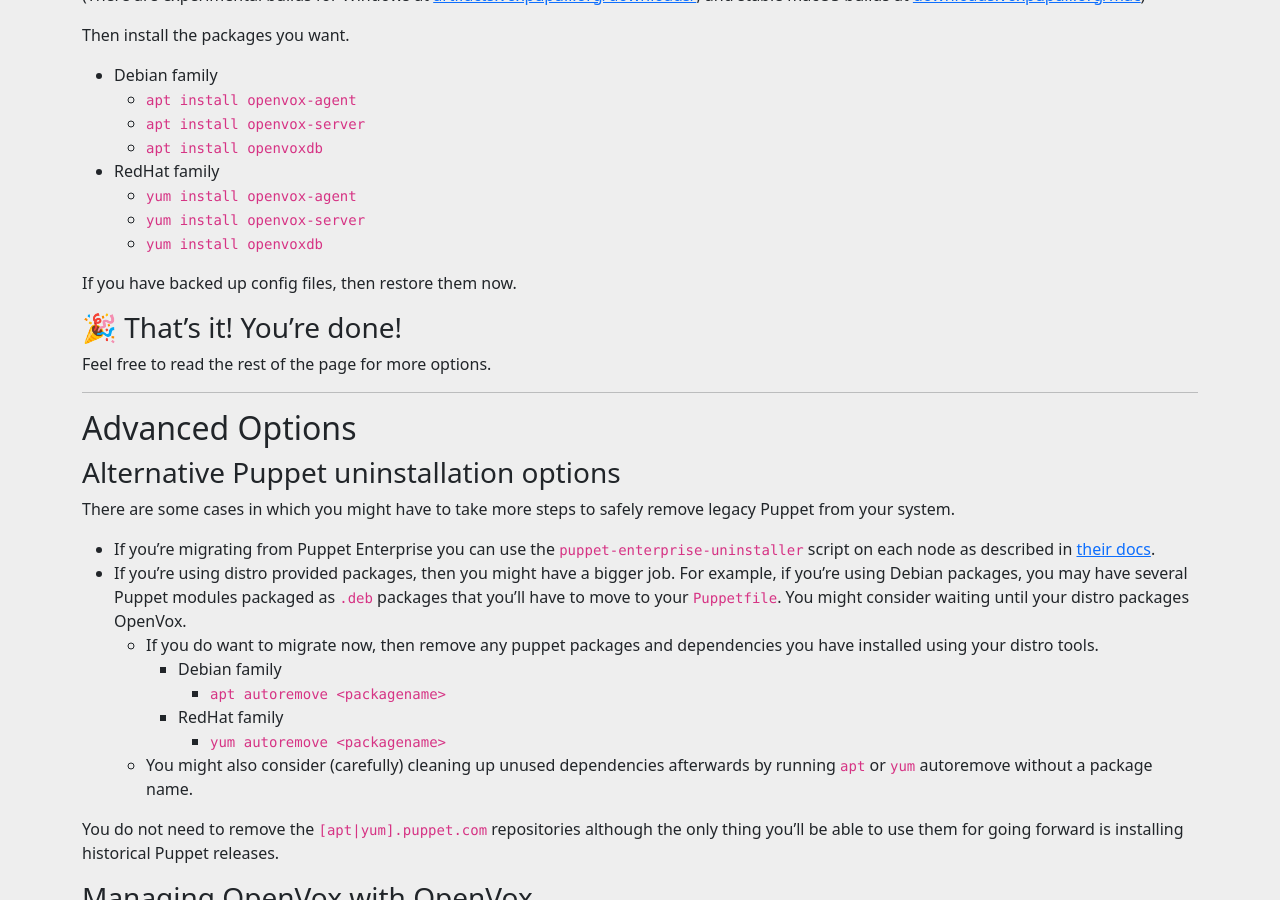
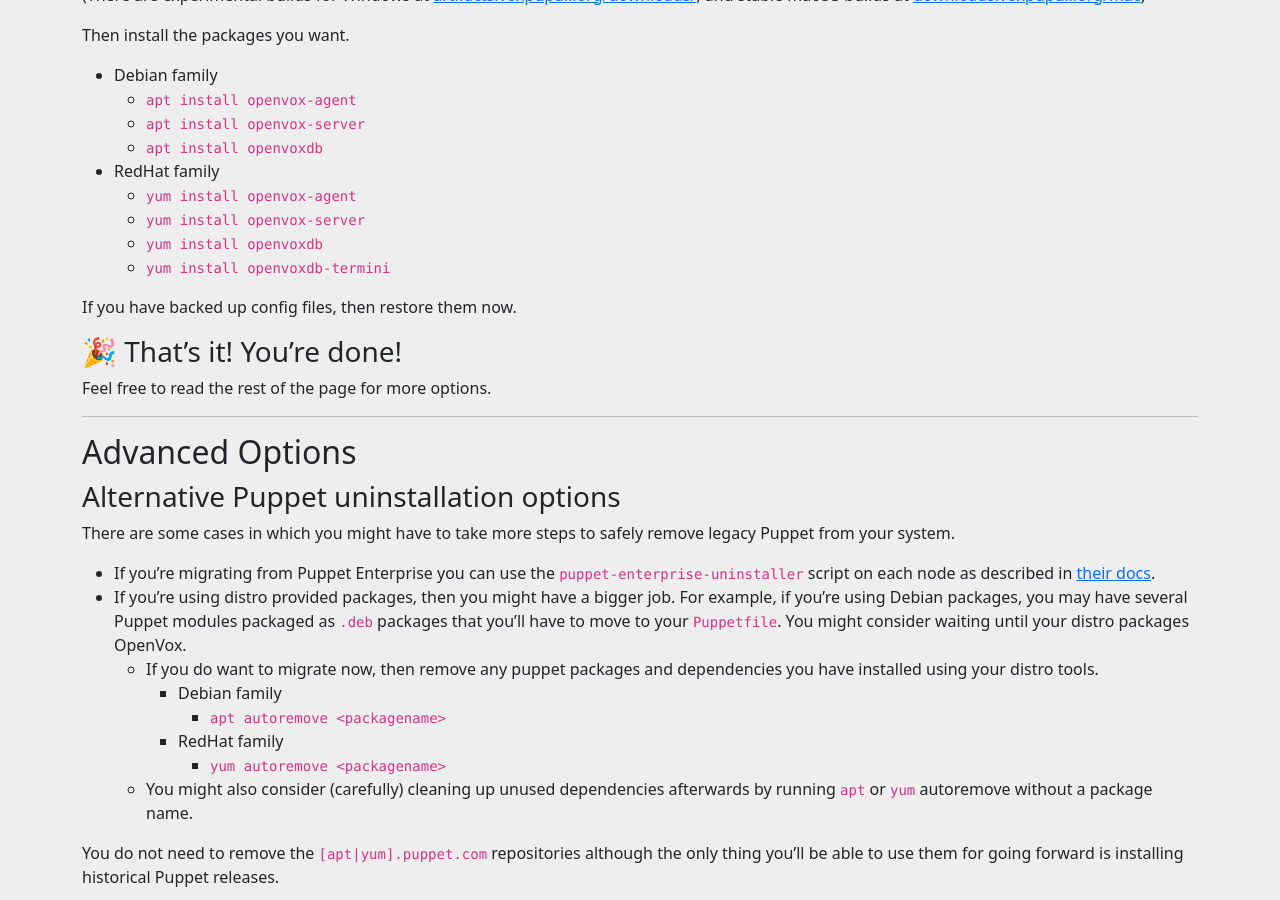
Before and after one commit to voxpupuli/voxpupuli.github.io, a Jekyll site: the page built from openvox/install.md, in a window 1280 px wide and 900 px high, scrolled down 782 px. Built offline with Jekyll 4.4.1, drawn with Linux system fonts in a browser that asks for light colours; nearby versions of some CDN libraries.

Commit message:
Update install.md -  openvoxdb-termini should be installed also

```diff
--- a/openvox/install.md
+++ b/openvox/install.md
@@ -44,6 +44,7 @@
   * `yum install openvox-agent`
   * `yum install openvox-server`
   * `yum install openvoxdb`
+  * `yum install openvoxdb-termini`
 
 If you have backed up config files, then restore them now.
 
```
